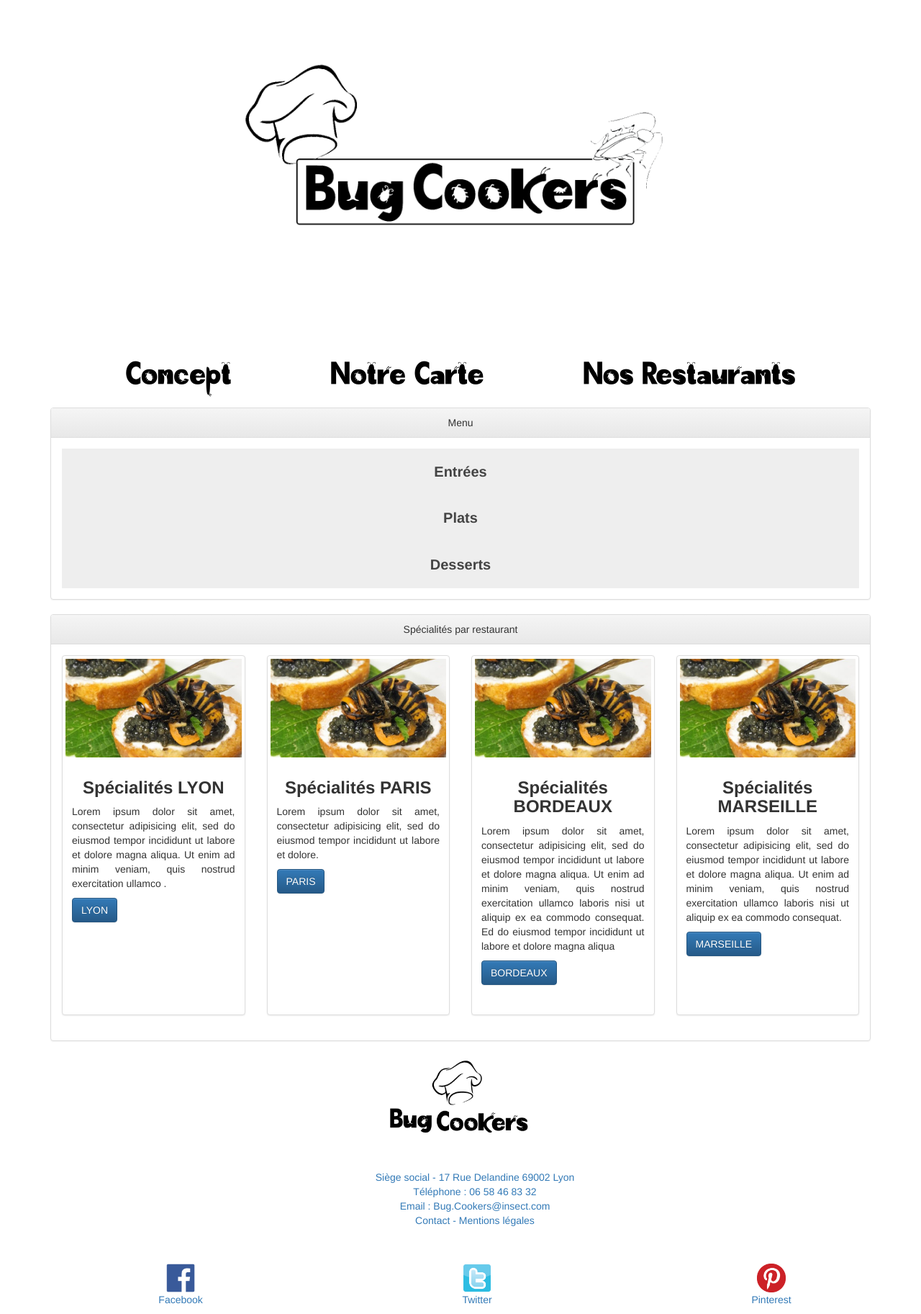
After one commit to roche426/Bug-Cooker, a PHP site: page /nosMenus.php in a window 1280 px wide. The commit adds this page. Shown: the whole page at 72% size. Run offline with PHP 8.4, Linux system fonts and the light colour scheme.

Commit message:
Fichier modifier avec l'ajout Header et Footer

```diff
--- a/concept.html
+++ b/concept.php
@@ -12,6 +12,9 @@
   </head>
 
   <body>
+     <header>
+         <?php include("header.php");?>
+     </header>
 
     <div class="container">
       <div class="panel panel-default arrierePlanTitre">
@@ -118,6 +121,9 @@
     </div>
   </div>
 
+  <footer class="banniere_top">
+      <?php include("footer.php");?>
+  </footer>
 
   </body>
 </html>
--- /dev/null
+++ b/footer.php
@@ -0,0 +1,14 @@
+<img src="../Images/petit_logo_foot.png" alt="petit_logo" id="logo_restaurant_foot">
+
+	<ul class="banniere_bottom">
+		<li><a href="#" class="text_foot">Siège social - 17 Rue Delandine 69002 Lyon</a></li>
+		<li><a href="#" class="text_foot"> Téléphone : 06 58 46 83 32</a></li>
+		<li><a href="#" class="text_foot"> Email : Bug.Cookers@insect.com</a></li>
+		<li><a href="#" class="text_foot">Contact - Mentions légales</a></li>
+	</ul>
+
+	<ul class="banniere_bottom_logo">
+		<li><a href="#"><img src="../Images/logo_facebook.png" alt="logo_facebook" class="taille_logo">Facebook</a></li>
+		<li><a href="#"><img src="../Images/logo_twitter.png" alt="logo_twitter" class="taille_logo">Twitter</a></li>
+		<li><a href="#"><img src="../Images/logo_pinterest.png" alt="logo_pinterest" class="taille_logo">Pinterest</a></li>
+	</ul>
--- /dev/null
+++ b/header.php
@@ -0,0 +1,13 @@
+<!--Banniere top-->
+		<header>
+
+			<img src="../Images/logo_sans_fond.png" alt="logo_restaurant" id="logo_restaurant_head">
+
+<!--Barre de navigation-->
+				<ul class="nav nav-pills">
+	  			<li><a href="#" class="nav_text">Concept</a></li>
+	  			<li><a href="#" class="nav_text">Notre Carte</a></li>
+	  			<li><a href="#" class="nav_text">Nos Restaurants</a></li>
+				</ul>
+
+		</header>
--- a/menu.html
+++ b/nosMenus.php
@@ -11,6 +11,9 @@
   <link rel="stylesheet" href="style.css" />
 </head>
 <body>
+    <header>
+        <?php include("header.php");?>
+    </header>
   <section>
     <div class="container">
       <div class="row">
@@ -103,9 +106,14 @@
       </div>
     </div>
   </section>
+
+  <footer class="banniere_top">
+      <?php include("footer.php");?>
+  </footer>
+
+
   <!-- Latest compiled and minified JavaScript -->
   <script src="https://maxcdn.bootstrapcdn.com/bootstrap/3.3.7/js/bootstrap.min.js" integrity="sha384-Tc5IQib027qvyjSMfHjOMaLkfuWVxZxUPnCJA7l2mCWNIpG9mGCD8wGNIcPD7Txa" crossorigin="anonymous"></script>
-
   <script src="js/script.js"></script>
 
 </body>
--- a/resto.html
+++ b/nosRestaurant.php
@@ -14,7 +14,7 @@
   </head>
   <body>
     <header>
-
+        <?php include("header.php");?>
     </header>
 
     <section><!--our restaurants-->
@@ -101,8 +101,8 @@
       </div>
     </section>
 
-    <footer>
-
+    <footer class="banniere_top">
+            <?php include("footer.php");?>
     </footer>
 
     <script src="https://developers.google.com/maps/documentation/javascript/examples/markerclusterer/markerclusterer.js"></script>
--- a/style.css
+++ b/style.css
@@ -1,3 +1,65 @@
+/*CSS Header et Footer*/
+@font-face {
+	font-family: 'ABugsLife';
+	src: url(ABugsLife.ttf);
+}
+/*CSS banniere top*/
+header{
+	background-color: white;
+;
+}
+ul{
+	margin-left: auto;
+	margin-right: auto;
+}
+.nav{
+	display: flex;
+	justify-content: space-around;
+}
+.nav_text{
+	font-size: 40px;
+	color: black;
+	font-family: 'ABugsLife';
+}
+
+#logo_restaurant_head{
+	display: flex;
+	max-width: 70%;
+	min-width: 300px;;
+	margin: auto;
+}
+/* CSS du Footer*/
+footer{
+	background-color: white;
+}
+.banniere_bottom{
+	text-align: center;
+	list-style: none;
+	margin-bottom: 50px;
+}
+.banniere_bottom_logo{
+	list-style: none;
+	display: flex;
+	justify-content: space-around;
+}
+.taille_logo{
+	display: block;
+	margin-left: auto;
+	margin-right: auto;
+	width: 40px;
+	height: 40px;
+}
+
+#logo_restaurant_foot{
+	display: block;
+	width: 200px;
+	margin-left: auto;
+	margin-right: auto;
+	margin-bottom: 50px;
+}
+
+/* Suite ?*/
+
 p{
   text-align: justify;
 }
```
Also changed, not shown: head_footer.css (deleted, +0 -72 lines), head_footer.html (deleted, +0 -64 lines).
